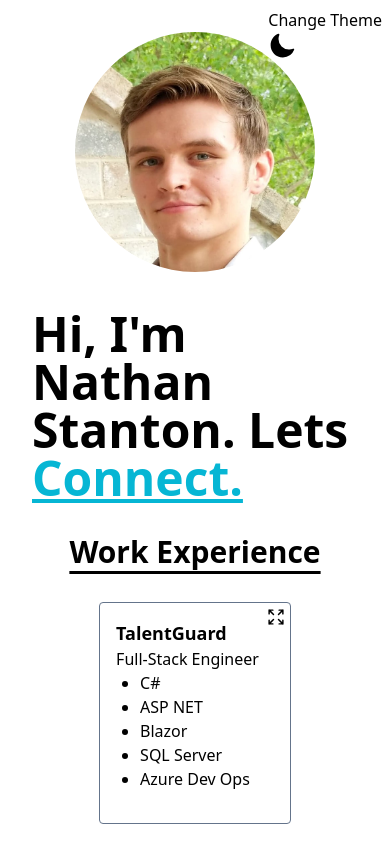
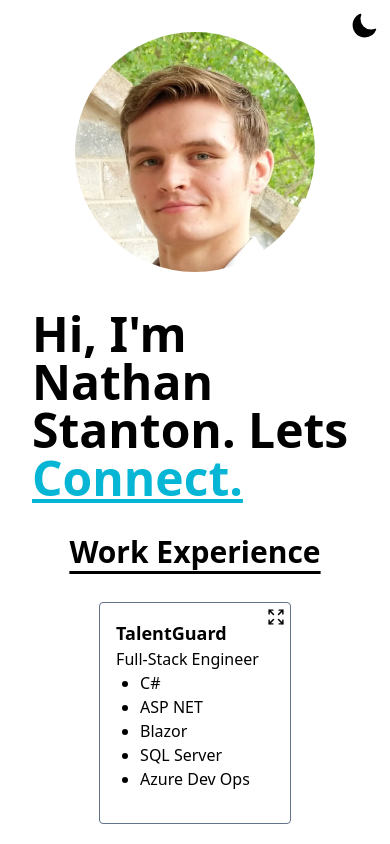
Before and after one commit to nwstanton/portfolio, a Next.js app: page / in a window 390 px wide. Shown: the top 844 px of the page. Built offline with nearby package versions, Linux system fonts and the light colour scheme.

Commit message:
Mobile friendly changes

```diff
--- a/pages/index.tsx
+++ b/pages/index.tsx
@@ -36,8 +36,8 @@ const Home: NextPage = () => {
 
       <div className="flex flex-col items-center ">
         <div className="relative pt-8">
-          <div className='fixed top-2 right-2'>
-           Change Theme {renderThemeChanger()}
+          <div className='fixed top-3 right-3'>
+            {renderThemeChanger()}
           </div>
 
           <Image
```
